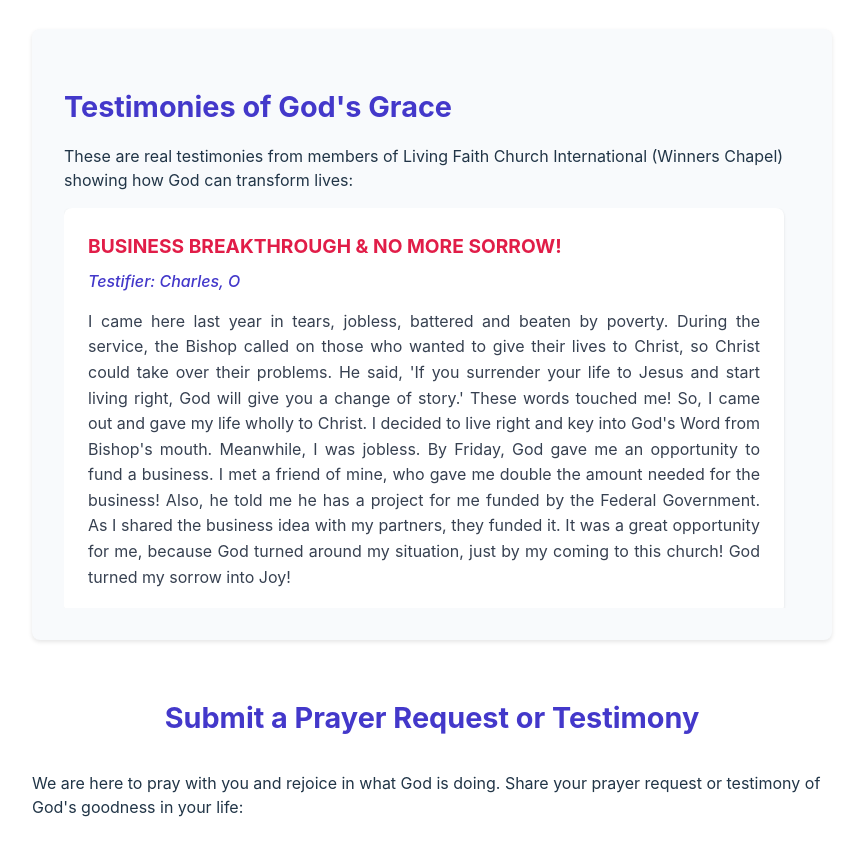
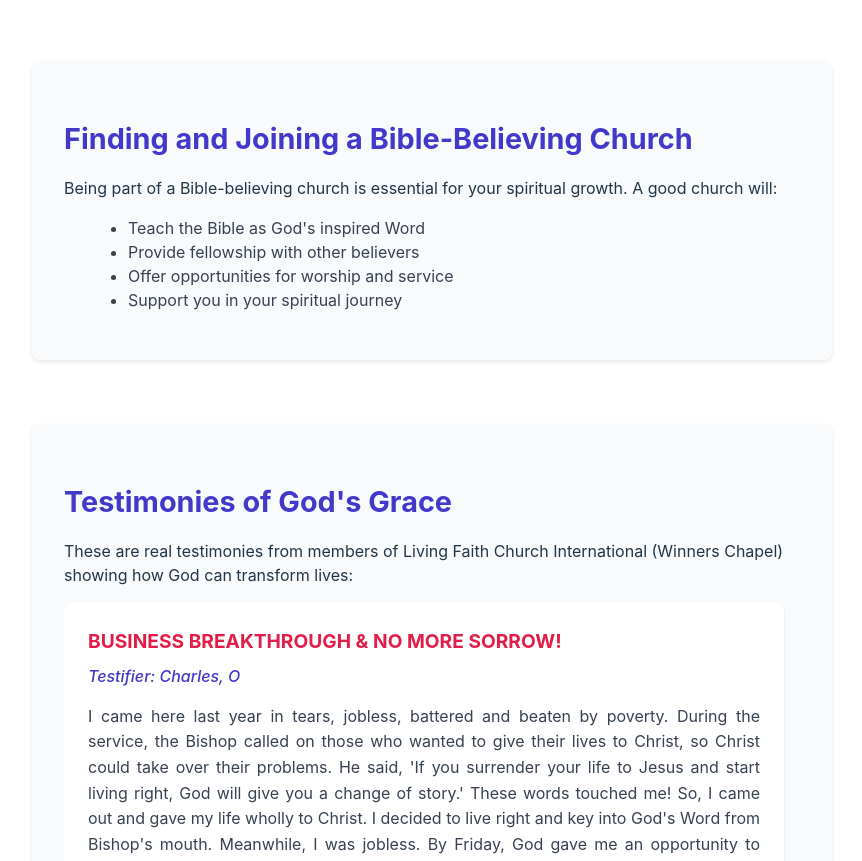
Before and after one commit to olamide-olaniyan/jesuslovesyou, a website built with Vite: page index.html in a window 1280 px wide. Shown: the part 1455-2316 px from the top of the page, without its empty margins (208-1070 px from the left). Built offline with nearby package versions, Linux system fonts and the light colour scheme; grey boxes are pictures that could not be loaded.

Commit message:
find a church

```diff
--- a/index.html
+++ b/index.html
@@ -102,6 +102,17 @@
           follow Him, you will experience His presence and grow in His love.</p>
         <p>Here is His promise: <strong>"I have come that they may have life, and have it to the full."</strong> - John
           10:10</p>
+      </section>
+
+      <section class="find-church">
+        <h2>Finding and Joining a Bible-Believing Church</h2>
+        <p>Being part of a Bible-believing church is essential for your spiritual growth. A good church will:</p>
+        <ul>
+          <li>Teach the Bible as God's inspired Word</li>
+          <li>Provide fellowship with other believers</li>
+          <li>Offer opportunities for worship and service</li>
+          <li>Support you in your spiritual journey</li>
+        </ul>
       </section>
 
       <section class="testimonies">
--- a/style.css
+++ b/style.css
@@ -141,6 +141,20 @@
   color: #374151;
 }
 
+.find-church {
+  background-color: #f8fafc;
+  padding: 2rem;
+  border-radius: 8px;
+  box-shadow: 0 2px 4px rgba(0, 0, 0, 0.1);
+  margin: 2rem 0;
+}
+
+.find-church ul {
+  list-style-type: disc;
+  margin-left: 1.5rem;
+  color: #374151;
+}
+
 @media (max-width: 640px) {
   #app {
     padding: 1rem;
```
